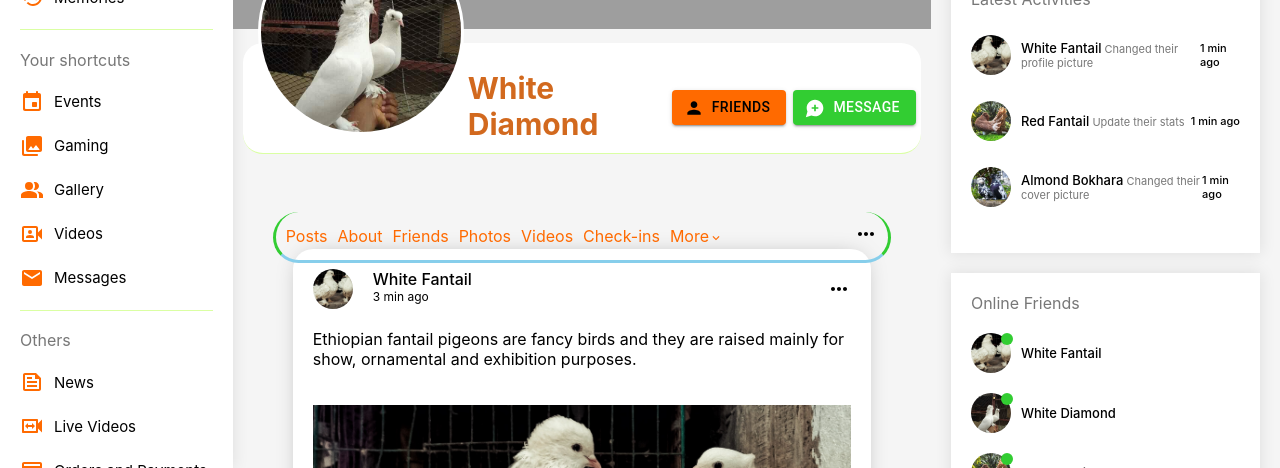
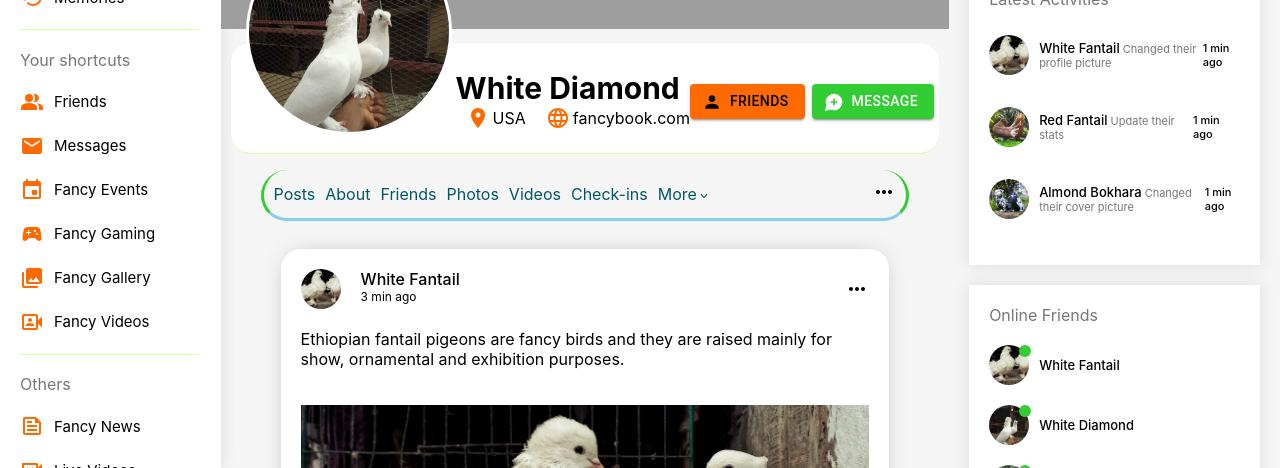
Before and after one commit to 7pEuL/Fancybook-Social-Media-App, a React (Create React App) app in the folder fancy/: page /profile/1 in a window 1280 px wide. Shown: the part 332-800 px from the top of the page. Built offline with nearby package versions, Linux system fonts and the light colour scheme; sample sign-in values are in the browser's storage; grey boxes are pictures that could not be loaded.

Commit message:
delete unnecessary files

```diff
--- a/fancy/src/components/LeftNav/LeftNav.jsx
+++ b/fancy/src/components/LeftNav/LeftNav.jsx
@@ -1,17 +1,13 @@
 import { Avatar } from "@mui/material";
 import PeopleAltIcon from "@mui/icons-material/PeopleAlt";
-import HomeIcon from "@mui/icons-material/Home";
 import OndemandVideoIcon from "@mui/icons-material/OndemandVideo";
-import BlurOnRoundedIcon from "@mui/icons-material/BlurOnRounded";
 import EmailIcon from "@mui/icons-material/Email";
-import NotificationsIcon from "@mui/icons-material/Notifications";
-import SearchIcon from "@mui/icons-material/Search";
-import SportsEsportsIcon from "@mui/icons-material/SportsEsports";
 import GroupsIcon from "@mui/icons-material/Groups";
 import StorefrontIcon from "@mui/icons-material/Storefront";
 import RestoreSharpIcon from "@mui/icons-material/RestoreSharp";
 import InsertInvitationRoundedIcon from "@mui/icons-material/InsertInvitationRounded";
 import CollectionsRoundedIcon from "@mui/icons-material/CollectionsRounded";
+import SportsEsportsIcon from "@mui/icons-material/SportsEsports";
 import VideoCameraFrontOutlinedIcon from "@mui/icons-material/VideoCameraFrontOutlined";
 import FeedOutlinedIcon from "@mui/icons-material/FeedOutlined";
 import SwitchVideoOutlinedIcon from "@mui/icons-material/SwitchVideoOutlined";
@@ -26,10 +22,7 @@ const LeftBar = () => {
       <div className="container">
         <div className="menu">
           <div className="user">
-            <Avatar
-              alt="User Photo"
-              src={images.UserPhoto}
-            />
+            <Avatar alt="User Photo" src={images.UserPhoto} />
             <span>Fancy</span>
           </div>
 
@@ -58,24 +51,28 @@ const LeftBar = () => {
         <div className="menu">
           <span>Your shortcuts</span>
           <div className="item">
-            <InsertInvitationRoundedIcon />
-            <span>Events</span>
-          </div>
-          <div className="item">
-            <CollectionsRoundedIcon />
-            <span>Gaming</span>
-          </div>
-          <div className="item">
             <PeopleAltIcon />
-            <span>Gallery</span>
-          </div>
-          <div className="item">
-            <VideoCameraFrontOutlinedIcon />
-            <span>Videos</span>
+            <span>Friends</span>
           </div>
           <div className="item">
             <EmailIcon />
             <span>Messages</span>
+          </div>
+          <div className="item">
+            <InsertInvitationRoundedIcon />
+            <span>Fancy Events</span>
+          </div>
+          <div className="item">
+            <SportsEsportsIcon />
+            <span>Fancy Gaming</span>
+          </div>
+          <div className="item">
+            <CollectionsRoundedIcon />
+            <span>Fancy Gallery</span>
+          </div>
+          <div className="item">
+            <VideoCameraFrontOutlinedIcon />
+            <span>Fancy Videos</span>
           </div>
         </div>
         <hr />
@@ -83,7 +80,7 @@ const LeftBar = () => {
           <span>Others</span>
           <div className="item">
             <FeedOutlinedIcon />
-            <span>News</span>
+            <span>Fancy News</span>
           </div>
           <div className="item">
             <SwitchVideoOutlinedIcon />
--- a/fancy/src/components/NavBar/Navbar.jsx
+++ b/fancy/src/components/NavBar/Navbar.jsx
@@ -1,7 +1,6 @@
 import { useContext } from "react";
 import HomeIcon from "@mui/icons-material/Home";
 import OndemandVideoIcon from "@mui/icons-material/OndemandVideo";
-import BlurOnRoundedIcon from "@mui/icons-material/BlurOnRounded";
 import EmailIcon from "@mui/icons-material/Email";
 import NotificationsIcon from "@mui/icons-material/Notifications";
 import SearchIcon from "@mui/icons-material/Search";
--- a/fancy/src/index.js
+++ b/fancy/src/index.js
@@ -2,7 +2,6 @@ import React from "react";
 import ReactDOM from "react-dom/client";
 import "./index.css";
 import App from "./App";
-import reportWebVitals from "./reportWebVitals";
 import { DarkModeContextProvider } from "./context/darkModeContext";
 import { AuthContextProvider } from "./context/authContext";
 
@@ -16,8 +15,3 @@ root.render(
     </DarkModeContextProvider>
   </React.StrictMode>
 );
-
-// If you want to start measuring performance in your app, pass a function
-// to log results (for example: reportWebVitals(console.log))
-// or send to an analytics endpoint. Learn more: https://bit.ly/CRA-vitals
-reportWebVitals();
--- a/fancy/src/pages/Profile/Profile.js
+++ b/fancy/src/pages/Profile/Profile.js
@@ -1,21 +1,14 @@
-import FacebookTwoToneIcon from "@mui/icons-material/FacebookTwoTone";
-import LinkedInIcon from "@mui/icons-material/LinkedIn";
-import InstagramIcon from "@mui/icons-material/Instagram";
-import PinterestIcon from "@mui/icons-material/Pinterest";
-import TwitterIcon from "@mui/icons-material/Twitter";
-import PlaceIcon from "@mui/icons-material/Place";
-import LanguageIcon from "@mui/icons-material/Language";
-import EmailOutlinedIcon from "@mui/icons-material/EmailOutlined";
-import MoreVertIcon from "@mui/icons-material/MoreVert";
 import PersonIcon from "@mui/icons-material/Person";
 import MapsUgcIcon from "@mui/icons-material/MapsUgc";
 import KeyboardArrowDownIcon from "@mui/icons-material/KeyboardArrowDown";
 import MoreHorizIcon from "@mui/icons-material/MoreHoriz";
+import PlaceIcon from "@mui/icons-material/Place";
+import LanguageIcon from "@mui/icons-material/Language";
 
 // import Posts from "../../components/posts/Posts";
 import "./Profile.scss";
 import images from "../../images";
-import { Button } from "@mui/material";
+import { Avatar, Button } from "@mui/material";
 import Posts from "../../components/Posts/Posts";
 
 const Profile = () => {
@@ -32,6 +25,16 @@ const Profile = () => {
 
               <div className="profileName">
                 <span>White Diamond</span>
+                <div className="info">
+                  <div className="item">
+                    <PlaceIcon /> USA
+                    {/* <span>{data.city}</span> */}
+                  </div>
+                  <div className="item">
+                    <LanguageIcon /> fancybook.com
+                    {/* <span>{data.website}</span> */}
+                  </div>
+                </div>
               </div>
 
               <div className="button">
--- a/fancy/src/pages/Profile/Profile.scss
+++ b/fancy/src/pages/Profile/Profile.scss
@@ -60,15 +60,15 @@
         margin-bottom: 20px;
 
         @include laptop {
-          height: 130px;
+          height: 190px;
         }
 
         @include tablet {
-          height: 190px;
+          height: 220px;
         }
 
         @include mobile {
-          height: 130px;
+          height: 170px;
         }
 
         .profileContainer {
@@ -122,7 +122,7 @@
             span {
               font-size: 30px;
               font-weight: 700;
-              color: themed("logo");
+              color: themed("textColor");
 
               @include tablet {
                 font-size: 35px;
@@ -130,6 +130,33 @@
 
               @include mobile {
                 font-size: 27px;
+              }
+            }
+          }
+
+          .info {
+            display: flex;
+            align-items: center;
+            gap: 20px;
+            margin-left: 10px;
+
+            @include laptop {
+              justify-content: center;
+            }
+
+            @include tablet {
+            }
+
+            @include mobile {
+            }
+
+            .item {
+              display: flex;
+              align-items: center;
+              gap: 3px;
+
+              svg{
+                color: themed("svg");
               }
             }
           }
@@ -144,7 +171,7 @@
 
             @include laptop {
               gap: 20px;
-              margin-top: 15px;
+              margin-top: 35px;
               align-self: center;
               margin-left: 120px;
             }
@@ -202,7 +229,7 @@
       display: flex;
       align-items: center;
       justify-content: space-between;
-      margin: 30px;
+      margin: -30px 30px;
       border-right: 3px solid themed("bgLogo");
       border-left: 3px solid themed("bgLogo");
       border-bottom: 3px solid themed("proNav");
@@ -211,7 +238,7 @@
 
       @include laptop {
         font-size: 12px;
-        margin: -40px 30px;
+        margin: -20px 30px;
       }
 
       @include mobile {
@@ -219,7 +246,7 @@
       }
 
       @include tablet {
-        margin: -37px 30px;
+        margin: -27px 30px;
       }
 
       .left {
@@ -229,7 +256,7 @@
         gap: 10px;
 
         span {
-          color: themed("button");
+          color: themed("navText");
           // border-bottom: 1px solid themed("border");
         }
 
@@ -256,15 +283,15 @@
       margin: 110px 30px;
 
       @include laptop {
-        margin: 120px 5px;
+        margin: 150px 5px;
       }
 
       @include tablet {
-        margin: 150px 3px;
+        margin: 170px 3px;
       }
 
       @include mobile {
-        margin: 80px 3px;
+        margin: 100px 3px;
       }
     }
   }
--- a/fancy/src/style.scss
+++ b/fancy/src/style.scss
@@ -11,6 +11,7 @@ $fancyColors: (
     bgSvg: #8ff0ff30,
     border: #acff2f70,
     nav: #acff2f,
+    navText: #015764,
     proNav: skyblue,
     searchBorder: greenyellow,
     grayDay: #b8b6b6,
@@ -22,10 +23,11 @@ $fancyColors: (
     bgSoft: #333,
     logo: white,
     button: #0e990a,
-    svg: #fff,
+    svg: #c6ff70,
     bgSvg: #333,
     border: #b5c5065b,
     nav: #befd5f,
+    navText: #cbff7e,
     proNav: rgb(0, 183, 255),
     searchBorder: #b5c5065b,
     grayDay: #898989,
```
Also changed, not shown: fancy/src/components/Stories/Stories.jsx (+1 -2 lines).
